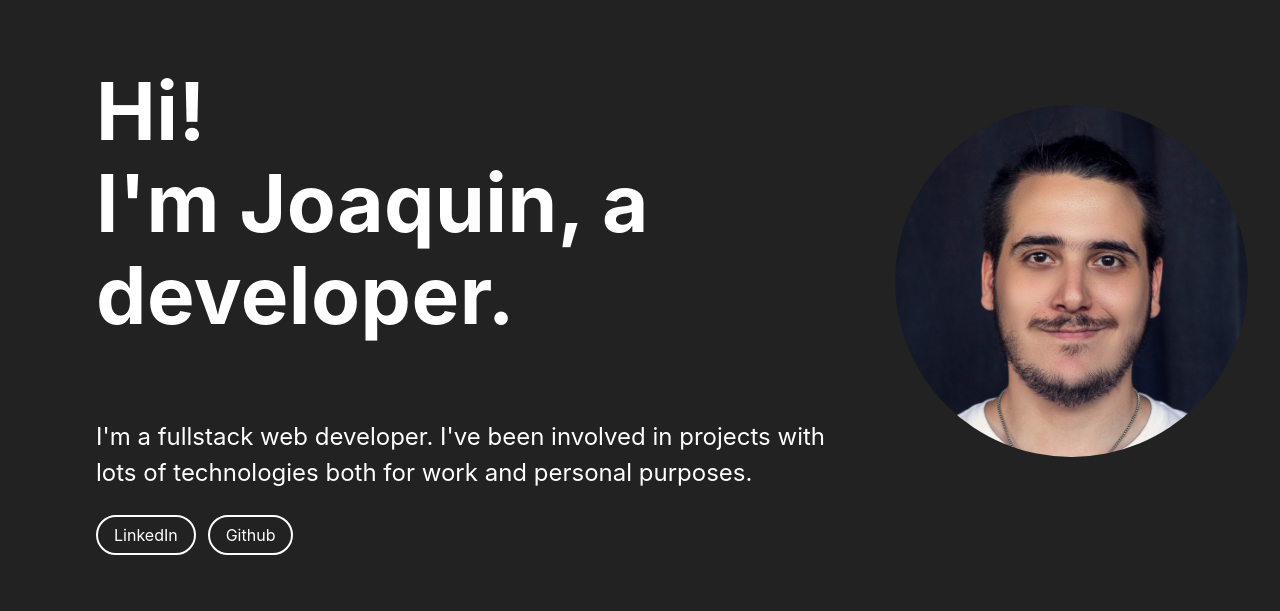
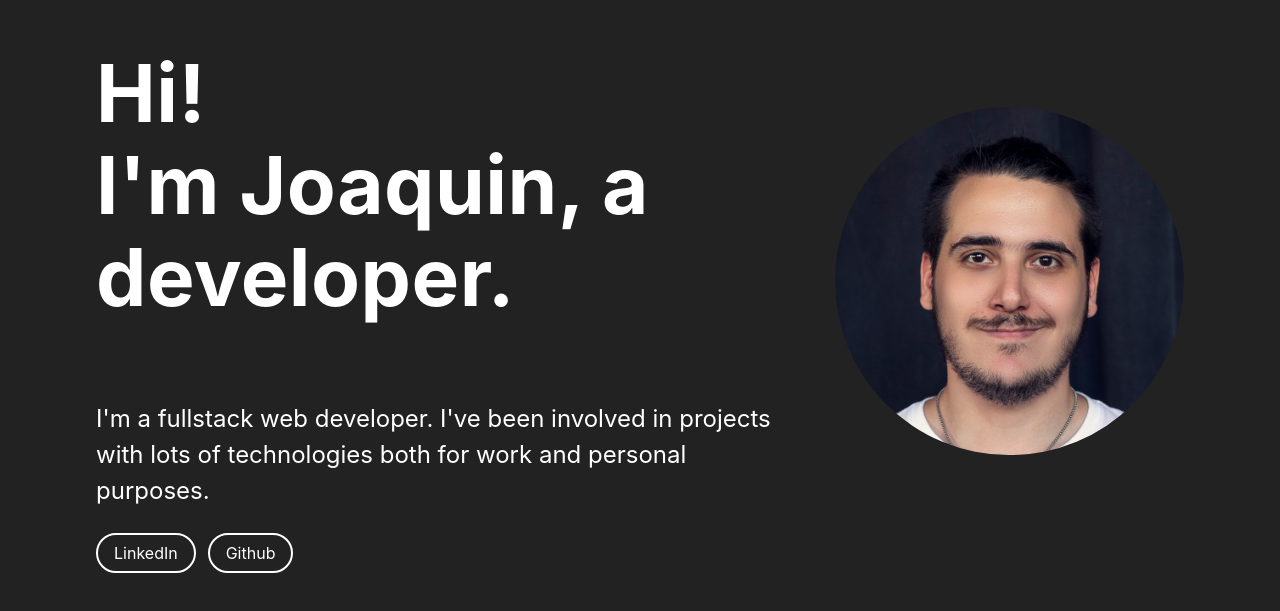
Before and after one commit to joka828/portfolio, a Next.js app: page / in a window 1280 px wide. Shown: the part 117-728 px from the top of the page. Built offline with nearby package versions, Linux system fonts and the light colour scheme.

Commit message:
tiny styles improvements

```diff
--- a/styles/Dashboard.module.css
+++ b/styles/Dashboard.module.css
@@ -1,5 +1,5 @@
 .container {
-  padding: 0 2rem;
+  padding: 0 6rem;
 }
 
 .main {
@@ -28,7 +28,7 @@
   display: flex;
   flex-direction: column;
   align-items: flex-start;
-  margin: 0 4rem;
+  margin-right: 4rem;
 }
 
 .title {
```
